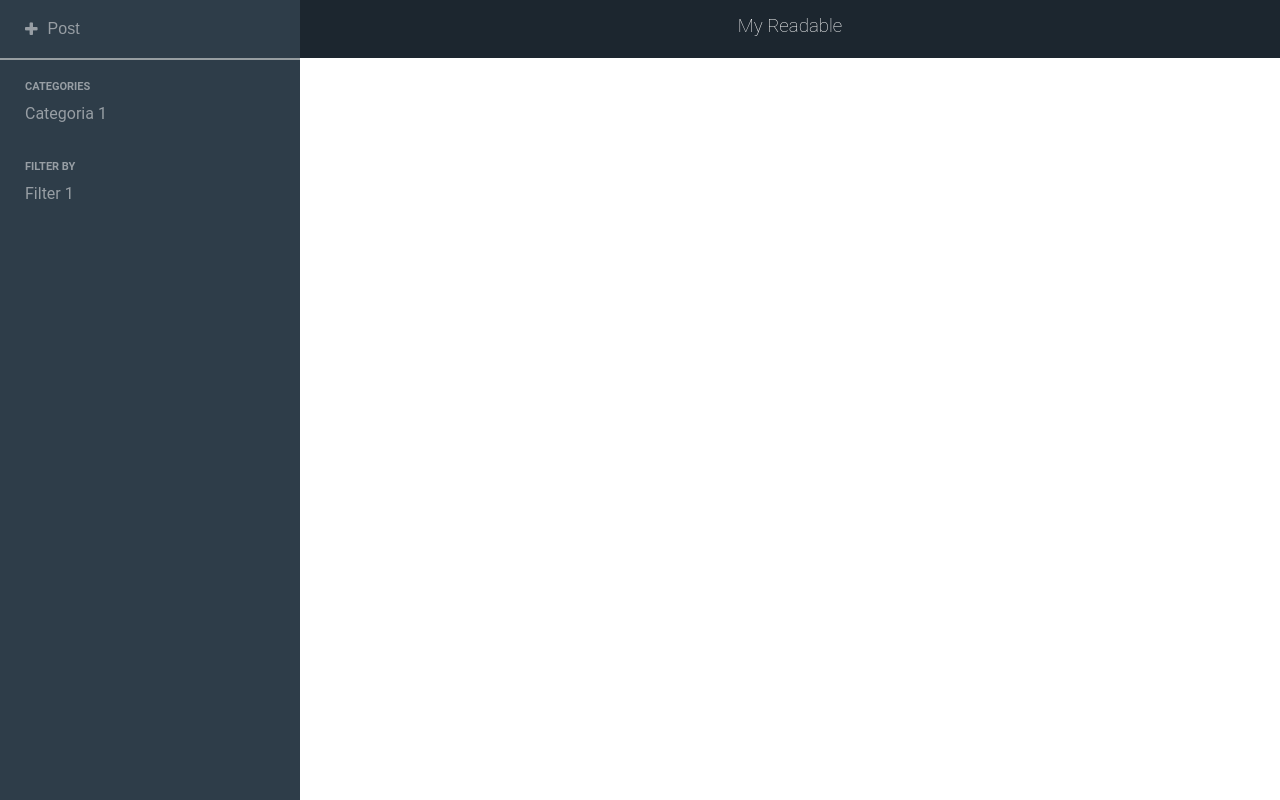
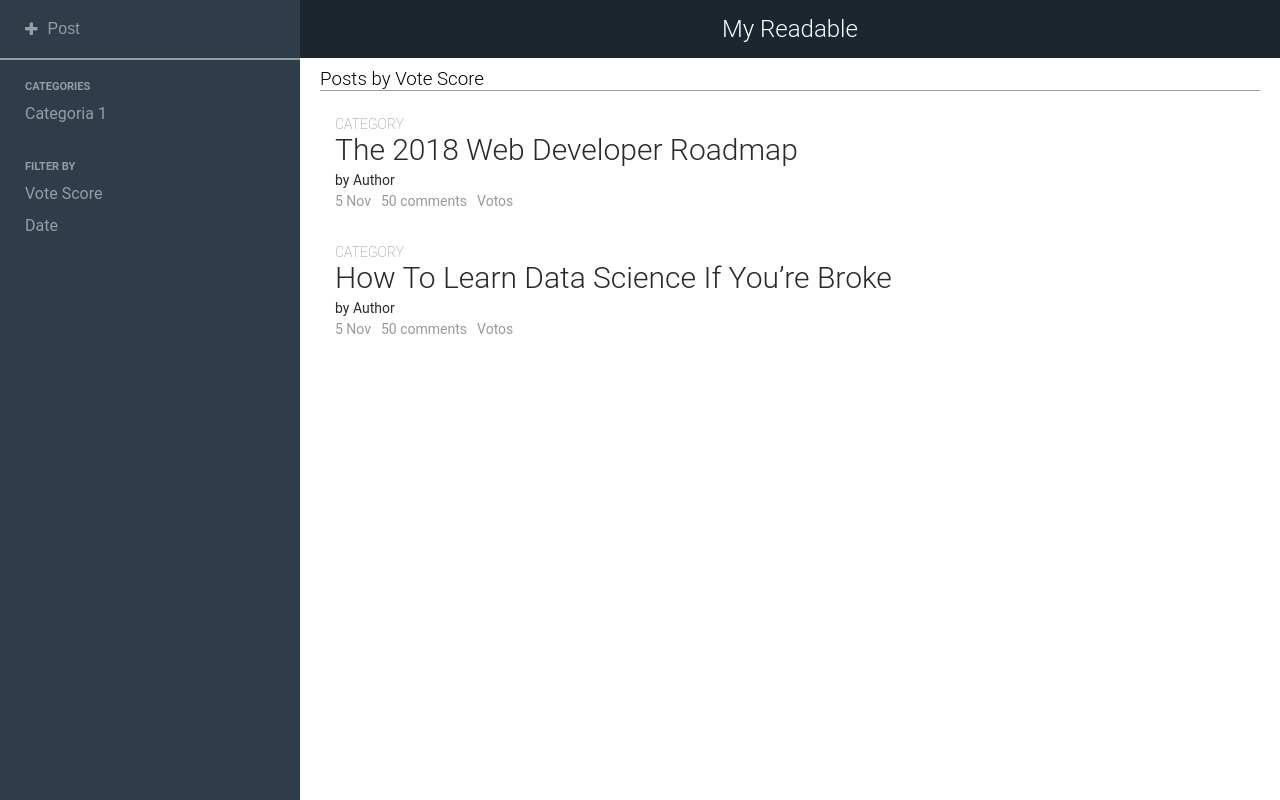
Before and after one commit to zeevolution/reading-react-redux-project, a React (Create React App) app: page / in a window 1280 px wide. Built offline with nearby package versions, Linux system fonts and the light colour scheme.

Commit message:
feat: set react router and create main page

```diff
--- a/package.json
+++ b/package.json
@@ -6,6 +6,7 @@
     "font-awesome": "^4.7.0",
     "react": "^16.6.0",
     "react-dom": "^16.6.0",
+    "react-router-dom": "^4.3.1",
     "react-scripts": "2.0.5",
     "styled-components": "3.4.2"
   },
--- a/src/App.js
+++ b/src/App.js
@@ -1,4 +1,5 @@
 import React from "react";
+import { BrowserRouter } from "react-router-dom";
 
 import "./styles/global";
 
@@ -7,15 +8,20 @@ import Header from "./components/Header/Header";
 
 import { Wrapper, Container, Content } from "./styles/components";
 
+import Routes from "./routes";
+
 const App = () => (
+  <BrowserRouter>
     <Wrapper>
       <Container>
         <Sidebar />
         <Content>
           <Header />
+          <Routes />
         </Content>
       </Container>
     </Wrapper>
+  </BrowserRouter>
 );
 
 export default App;
--- a/src/components/Header/HeaderStyle.js
+++ b/src/components/Header/HeaderStyle.js
@@ -8,7 +8,8 @@ export const Container = styled.header`
   height: 58px;
 
   h3 {
-    font-weight: 200;
+    font-weight: 300;
+    font-size: 24px;
     margin: 15px;
     color: white;
   }
--- a/src/components/Sidebar/Sidebar.js
+++ b/src/components/Sidebar/Sidebar.js
@@ -29,7 +29,10 @@ const Sidebar = () => (
           <span>Filter by</span>
         </li>
         <li>
-          <a href="">Filter 1</a>
+          <a href="">Vote Score</a>
+        </li>
+        <li>
+          <a href="">Date</a>
         </li>
       </Nav>
     </div>
--- /dev/null
+++ b/src/pages/Main/Main.js
@@ -0,0 +1,56 @@
+import React from "react";
+
+import {
+  Container,
+  Title,
+  Posts,
+  PostGrid,
+  Post,
+  PostCategory,
+  PostTitle,
+  PostAuthors,
+  PostDetails,
+  PostDate,
+  PostComments,
+  PostVote
+} from "./MainStyles";
+
+const Main = () => (
+  <Container>
+    <Title>Posts by Vote Score</Title>
+    <Posts>
+      <PostGrid>
+        <li>
+          <Post href="">
+            <PostCategory>Category</PostCategory>
+            <PostTitle>
+              <h2>The 2018 Web Developer Roadmap</h2>
+            </PostTitle>
+            <PostAuthors>by Author</PostAuthors>
+          </Post>
+          <PostDetails>
+            <PostDate> 5 Nov </PostDate>
+            <PostComments>50 comments</PostComments>
+            <PostVote>Votos</PostVote>
+          </PostDetails>
+        </li>
+        <li>
+          <Post href="">
+            <PostCategory>Category</PostCategory>
+            <PostTitle>
+              <h2>How To Learn Data Science If You’re Broke</h2>
+            </PostTitle>
+            <PostAuthors>by Author</PostAuthors>
+          </Post>
+          <PostDetails>
+            <PostDate> 5 Nov </PostDate>
+            <PostComments>50 comments</PostComments>
+            <PostVote>Votos</PostVote>
+          </PostDetails>
+        </li>
+      </PostGrid>
+    </Posts>
+  </Container>
+);
+
+export default Main;
--- /dev/null
+++ b/src/pages/Main/MainStyles.js
@@ -0,0 +1,93 @@
+import styled from "styled-components";
+
+export const Container = styled.div`
+  flex: 1;
+  margin: 10px 20px;
+  display: flex;
+  flex-direction: column;
+`;
+
+export const Title = styled.h3`
+  font-weight: 300;
+  border-bottom: 0.3px solid #979ea1;
+`;
+
+export const Posts = styled.div`
+  display: flex;
+`;
+
+export const PostGrid = styled.ol`
+  list-style-type: none;
+  padding: 0;
+  margin: 0;
+  display: inline-block;
+  justify-content: center;
+  flex-wrap: wrap;
+  li {
+    padding: 10px 15px;
+    text-align: left;
+  }
+`;
+
+export const Post = styled.a`
+  display: inline-block;
+  flex-direction: row;
+  margin-left: 20px;
+  padding-bottom: 5px;
+  width: 100%;
+  text-decoration: none;
+
+  &:first-child {
+    margin: 0;
+  }
+`;
+
+export const PostCategory = styled.div`
+  font-size: 14px;
+  font-weight: 200;
+  margin-top: 15px;
+  text-transform: uppercase;
+  color: #7e7e7e;
+`;
+
+export const PostTitle = styled.div`
+  padding-bottom: 5px;
+
+  h2 {
+    font-size: 30px;
+    font-weight: 300;
+    color: #292929;
+  }
+
+  &:hover h2 {
+    opacity: 0.4;
+  }
+`;
+
+export const PostAuthors = styled.div`
+  font-size: 14px;
+  color: #2b2b2b;
+`;
+
+export const PostDetails = styled.div`
+  display: flex;
+  margin: 0;
+`;
+
+export const PostComments = styled.div`
+  margin-right: 10px;
+  font-size: 14px;
+  color: #999;
+`;
+
+export const PostDate = styled.div`
+  margin-right: 10px;
+  font-size: 14px;
+  color: #999;
+`;
+
+export const PostVote = styled.div`
+  margin-right: 10px;
+  font-size: 14px;
+  color: #999;
+`;
--- /dev/null
+++ b/src/routes/index.js
@@ -0,0 +1,13 @@
+import React from "react";
+import { Switch, Route } from "react-router-dom";
+
+// Pages
+import Main from "../pages/Main/Main";
+
+const Routes = () => (
+  <Switch>
+    <Route exact path="/" component={Main} />
+  </Switch>
+);
+
+export default Routes;
```
Also changed, not shown: 1 other file (tests, documents, lock files or other folders). Lines whose indentation alone changed are shown as unchanged.
